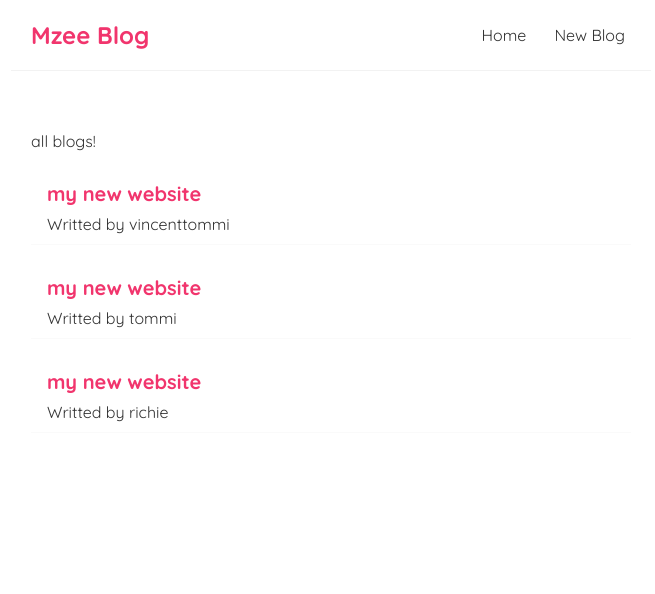
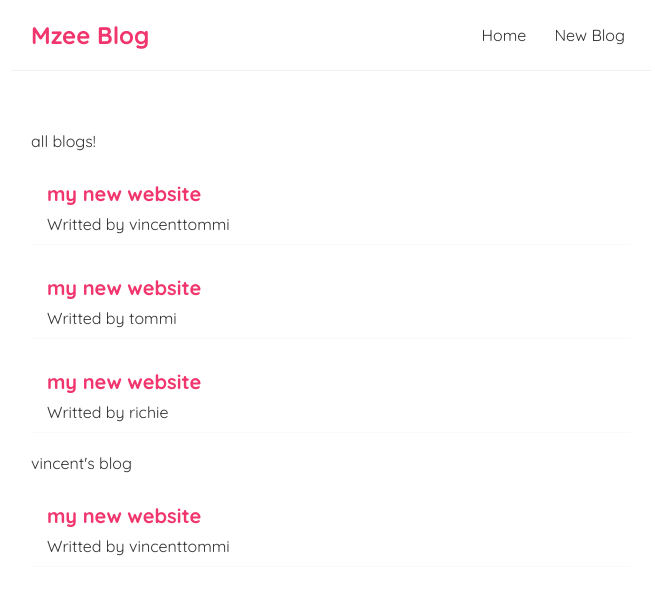
Before and after one commit to vincenttommi/Full-Reat-Tutorial, a React (Create React App) app in the folder blog/: page / in a window 1280 px wide. Shown: the top 594 px of the page, without its empty margins (309-964 px from the left). Built offline with nearby package versions, Linux system fonts and the light colour scheme.

Commit message:
reusing components

```diff
--- a/blog/src/components/Home.jsx
+++ b/blog/src/components/Home.jsx
@@ -16,6 +16,8 @@ const Home = () => {
 return (
     <div className="Home">
     <BlogLists blogs={blogs} title="all blogs!"/>
+    <BlogLists blogs={blogs.filter((blog)=> blog.author == 'vincenttommi')} title="vincent's blog"/>
+   {/* filter method fires a callback function in each  element in the array  */}
     {/* blogs and title are components */}
     {/* rendering our component */}
     </div>
```
